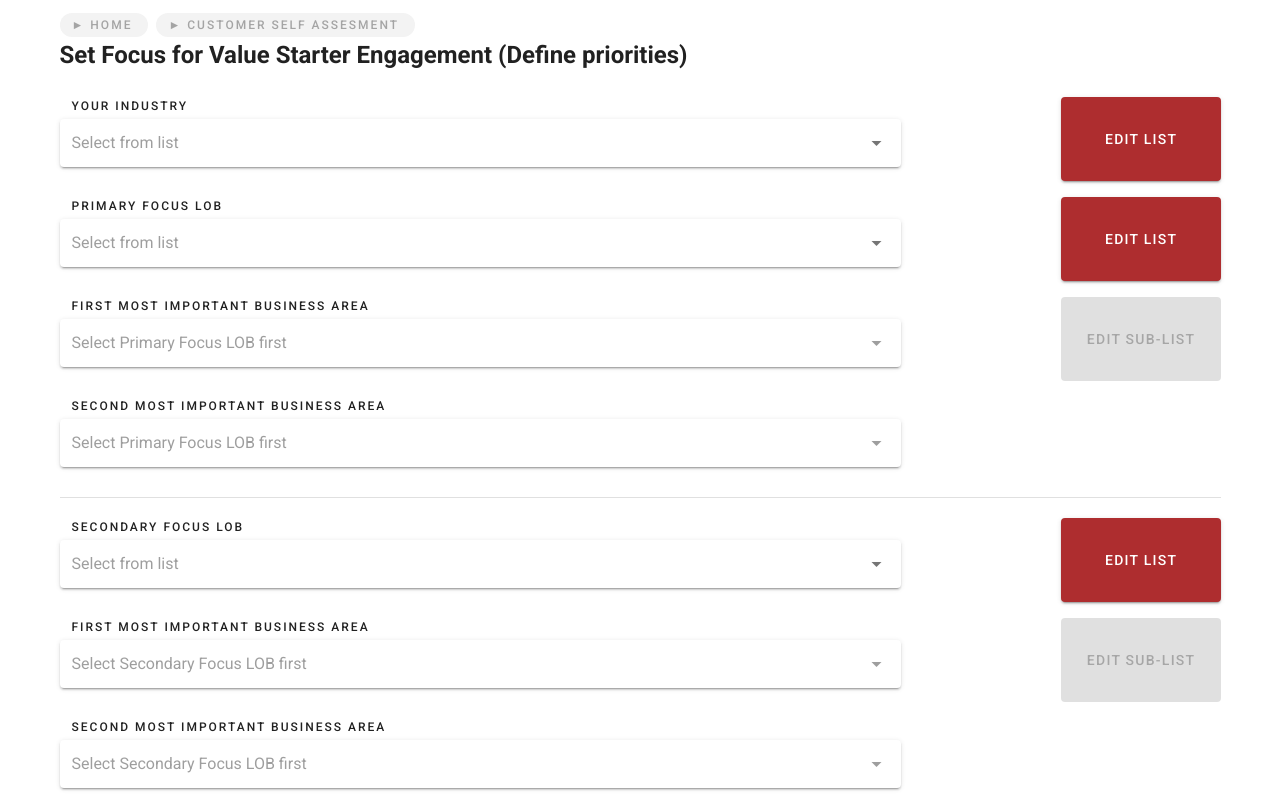
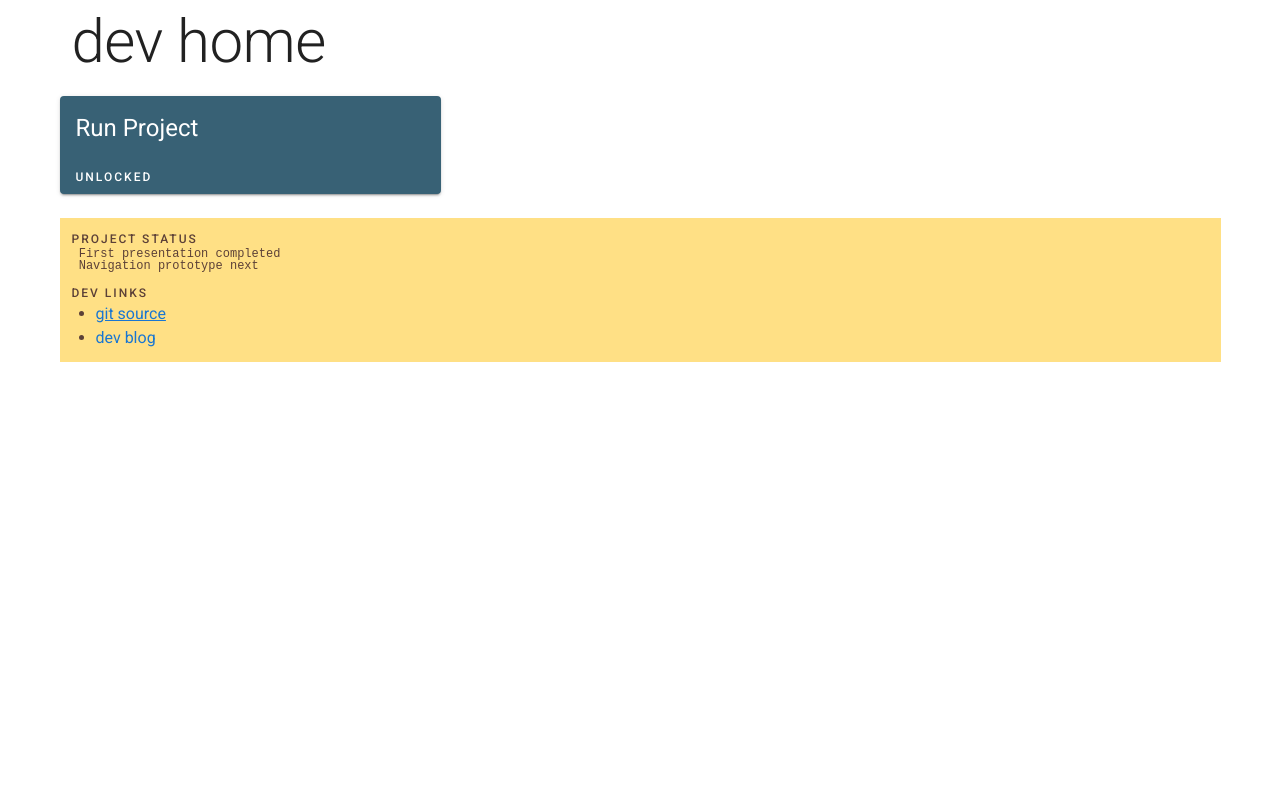
Before and after one commit to zlsheepcity/emergn-walrus, a Vue app: page / in a window 1280 px wide. Shown: the top 800 px of the page. Built offline with nearby package versions, Linux system fonts and the light colour scheme.

Commit message:
devhome created

```diff
--- a/public/index.html
+++ b/public/index.html
@@ -1,19 +1,55 @@
 <!DOCTYPE html>
 <html lang="en">
-  <head>
+<head>
+
     <meta charset="utf-8">
-    <meta http-equiv="X-UA-Compatible" content="IE=edge">
-    <meta name="viewport" content="width=device-width,initial-scale=1.0">
+    <meta name="viewport" content="width=device-width, initial-scale=1">
+    <!-- vueseed 2020.12.9 -->
+
+    <!-- ===================================== HEAD CONTENT -->
+
+
+    <title>seed</title>
+    <!-- <title><%= htmlWebpackPlugin.options.title %></title> -->
+    <meta name="description" content="">
+    <meta name="author"      content="zl">
+
+
+    <!-- ===================================== FAVICON -->
+
+
+    <meta name="theme-color" content="#314159">
     <link rel="icon" href="<%= BASE_URL %>favicon.ico">
-    <title><%= htmlWebpackPlugin.options.title %></title>
-    <link rel="stylesheet" href="https://fonts.googleapis.com/css?family=Roboto:100,300,400,500,700,900">
-    <link rel="stylesheet" href="https://cdn.jsdelivr.net/npm/@mdi/font@latest/css/materialdesignicons.min.css">
-  </head>
-  <body>
+
+
+    <!-- ===================================== UI Framework -->
+
+
+    <!-- vuetify -->
+
+    <link
+        media="screen"
+        href="https://fonts.googleapis.com/css?family=Roboto:100,300,400,500,700,900"
+        rel="stylesheet">
+    <link
+        media="screen"
+        href="https://cdn.jsdelivr.net/npm/@mdi/font@latest/css/materialdesignicons.min.css"
+        rel="stylesheet">
+
+
+    <!-- ===================================== HEAD END -->
+</head>
+<body>
+
+<!-- ========================================= VUE -->
+
+    <div id="app"></div>
     <noscript>
-      <strong>We're sorry but <%= htmlWebpackPlugin.options.title %> doesn't work properly without JavaScript enabled. Please enable it to continue.</strong>
+        <p>It doesn't work without JavaScript enabled.</p>
     </noscript>
-    <div id="app"></div>
-    <!-- built files will be auto injected -->
-  </body>
+
+<!-- =========================================== ʕ⊙ᴥ⊙ʔ -->
+<!-- ========================================= BODY END -->
+
+</body>
 </html>
--- a/src/App.vue
+++ b/src/App.vue
@@ -16,11 +16,7 @@
 
 // ---------------------------- main logic
 
-    import HomeView from "@/views/Home.vue"
-    components = {  HomeView, ...components }
 
-/*    import SetFocusView from "@/views/SetFocus.vue"
-    components = { ...components, SetFocusView }*/
 
 // ---------------------------- export ready
 
--- a/src/framework/router.js
+++ b/src/framework/router.js
@@ -1,96 +1,24 @@
-import Vue from 'vue'
-import VueRouter from 'vue-router'
-import Home from '../views/Home.vue'
+/* Router HQ */
 
+let RouterDNA = {
+ // mode: 'history',
+    base: '',
+}
+
+// routes
+
+import routes from './routes.js'
+RouterDNA = { ...RouterDNA, routes }
+
+// use router
+
+import Vue          from 'vue'
+import VueRouter    from 'vue-router'
 Vue.use(VueRouter)
 
-let routes = [
-  {
-    path: '/',
-    name: 'Home',
-    component: Home
-  },
-  {
-    path: '/about',
-    name: 'About',
-    // route level code-splitting
-    // this generates a separate chunk (about.[hash].js) for this route
-    // which is lazy-loaded when the route is visited.
-    component: function () {
-      return import(/* webpackChunkName: "about" */ '../views/About.vue')
-    }
-  }
-]
+// custom settings
 
-// Project Pages
+// ---------------------------- export ready
 
-routes = [
-
-    {
-        component: () => import(
-            /* webpackChunkName: "PageIntro" */
-                        '../views/PageIntro.vue'),
-            name:                'PageIntro',
-            path:               '/PageIntro',
-            alias:              '/start',
-    },
-    {
-        component: () => import(
-            /* webpackChunkName: "PageHome" */
-                        '../views/PageHome.vue'),
-            name:                'PageHome',
-            path:               '/PageHome',
-    },
-    {
-        component: () => import(
-            /* webpackChunkName: "PageM0" */
-                        '../views/PageM0.vue'),
-            name:                'PageM0',
-            path:               '/PageM0',
-    },
-    {
-        component: () => import(
-            /* webpackChunkName: "PageM0-Form" */
-                        '../views/PageM0-Form.vue'),
-            name:                'PageM0-Form',
-            path:               '/PageM0-Form',
-    },
-    {
-        component: () => import(
-            /* webpackChunkName: "PageM0-2-FinancialData" */
-                        '../views/PageM0-2-FinancialData.vue'),
-            name:                'PageM0-2-FinancialData',
-            path:               '/PageM0-2-FinancialData',
-    },
-
-// deprecated
-
-    {
-        component: () => import(
-            /* webpackChunkName: "PageM0-SetFocus" */
-                        '../views/PageM0-SetFocus.vue'),
-            name:                'PageM0-SetFocus',
-            path:               '/PageM0-SetFocus',
-    },
-    {
-        component: () => import(
-            /* webpackChunkName: "PageM0-FinancialData" */
-                        '../views/PageM0-FinancialData.vue'),
-            name:                'PageM0-FinancialData',
-            path:               '/PageM0-FinancialData',
-    },
-    {
-        component: () => import(
-            /* webpackChunkName: "PageM0-ITstrategy" */
-                        '../views/PageM0-ITstrategy.vue'),
-            name:                'PageM0-ITstrategy',
-            path:               '/PageM0-ITstrategy',
-    },
-
-...routes ]
-
-const router = new VueRouter({
-  routes
-})
-
+const router = new VueRouter(RouterDNA)
 export default router
--- a/src/framework/routes.js
+++ b/src/framework/routes.js
@@ -1,34 +1,101 @@
-/* URL List */
+let Routes = [
 
-export default [
+    // dev hq
 
     {
         component: () => import(
-            /* webpackChunkName: "Home" */
-                        '../views/Home.vue'),
-            name:                'Home',
+            /* webpackChunkName: "Dev_home" */
+                        '../views/Dev_home.vue'),
+            name:                'Dev_home',
+            alias:              '/Dev_home',
             path:               '/',
     },
 
     {
         component: () => import(
-            /* webpackChunkName: "About" */
-                        '../views/About.vue'),
-            name:                'About',
-            path:               '/About',
+            /* webpackChunkName: "Dev_blog" */
+                        '../views/Dev_blog.vue'),
+            name:                'Dev_blog',
+            path:               '/Dev_blog',
     },
 
     {
         component: () => import(
-            /* webpackChunkName: "AboutID" */
-                        '../views/AboutID.vue'),
-            name:                'AboutID',
-            path:               '/About/:id',
-            props: true, // props = [ ...props, 'id' ]
+            /* webpackChunkName: "Dev_blog" */
+                        '../views/Dev_blog.vue'),
+            name:                'Dev_blog',
+            path:               '/Dev_blog/:pageid',
+            props: true, // props = [ ...props, 'pageid' ]
     },
 
-///*/// ---------------------------- 404
+    // dev log
 
+    {
+        component: () => import(
+            /* webpackChunkName: "PageIntro" */
+                        '../views/PageIntro.vue'),
+            name:                'PageIntro',
+            path:               '/PageIntro',
+            alias:              '/start',
+    },
+    {
+        component: () => import(
+            /* webpackChunkName: "PageHome" */
+                        '../views/PageHome.vue'),
+            name:                'PageHome',
+            path:               '/PageHome',
+    },
+    {
+        component: () => import(
+            /* webpackChunkName: "PageM0" */
+                        '../views/PageM0.vue'),
+            name:                'PageM0',
+            path:               '/PageM0',
+    },
+    {
+        component: () => import(
+            /* webpackChunkName: "PageM0-Form" */
+                        '../views/PageM0-Form.vue'),
+            name:                'PageM0-Form',
+            path:               '/PageM0-Form',
+    },
+    {
+        component: () => import(
+            /* webpackChunkName: "PageM0-2-FinancialData" */
+                        '../views/PageM0-2-FinancialData.vue'),
+            name:                'PageM0-2-FinancialData',
+            path:               '/PageM0-2-FinancialData',
+    },
+
+// deprecated
+
+    {
+        component: () => import(
+            /* webpackChunkName: "PageM0-SetFocus" */
+                        '../views/PageM0-SetFocus.vue'),
+            name:                'PageM0-SetFocus',
+            path:               '/PageM0-SetFocus',
+    },
+    {
+        component: () => import(
+            /* webpackChunkName: "PageM0-FinancialData" */
+                        '../views/PageM0-FinancialData.vue'),
+            name:                'PageM0-FinancialData',
+            path:               '/PageM0-FinancialData',
+    },
+    {
+        component: () => import(
+            /* webpackChunkName: "PageM0-ITstrategy" */
+                        '../views/PageM0-ITstrategy.vue'),
+            name:                'PageM0-ITstrategy',
+            path:               '/PageM0-ITstrategy',
+    },
+
+]
+
+// ---------------------------- 404
+
+Routes = [ ...Routes,
     {
         path:  '/page-not-found',
         alias: '/*',
@@ -36,9 +103,8 @@ export default [
         meta: {
             requiresAuthorisation: false,
         },
-    }
+    } ]
 
+// ---------------------------- export ready
 
-///*/// ----------------------------
-
-]
+export default Routes
--- /dev/null
+++ b/src/views/Dev_blog.vue
@@ -0,0 +1,57 @@
+<template>
+    <wrap>
+
+<!-- ===================================== HEADER -->
+
+    <section class="page-header">
+    <v-container>
+    <header class="px-3">
+
+
+        <v-chip small class="overline pr-4 mr-2" @click="f=>GoTo('Dev_home')">
+            ► dev home
+        </v-chip>
+        <h1 class="text-h2">
+            dev blog
+        </h1>
+
+    </header>
+    </v-container>
+    </section>
+
+<!-- ===================================== PROJECT LINKS -->
+
+    </wrap>
+</template>
+
+<script>
+// ---------------------------- define export
+
+    let props       = []
+    let components  = {}
+    let methods     = {}
+    let computed    = {}
+    let watch       = {}
+    let data        = {}
+
+// ---------------------------- main logic
+
+    // use router
+    computed = { ...computed, Router ()   { return this.$router } }
+    methods  = { ...methods,  GoTo (path) { return this.$router.push(path) } }
+
+
+// ---------------------------- export ready
+
+export default {
+    name: 'Dev-Blog',
+    props,
+    components,
+    methods,
+    computed,
+    watch,
+    data () { return data },
+}
+
+// ---------------------------- end script
+</script>
--- /dev/null
+++ b/src/views/Dev_home.vue
@@ -0,0 +1,113 @@
+<template>
+    <wrap>
+
+<!-- ===================================== HEADER -->
+
+    <section class="page-header">
+    <v-container>
+    <header class="px-3">
+
+        <h1 class="text-h2">
+            dev home
+        </h1>
+
+    </header>
+    </v-container>
+    </section>
+
+<!-- ===================================== PROJECT LINKS -->
+
+    <section>
+        <v-container>
+
+            <v-row dense align-content="stretch">
+
+                <v-col  cols="12" md="4">
+                <walrus-card
+                    :disabled="!page.next.ready"
+                    :action="f=>GoTo(page.next.link)">
+                    <div class="headline">
+                        Run Project
+                    </div>
+                </walrus-card>
+                </v-col>
+
+            </v-row>
+
+        </v-container>
+    </section>
+
+<!-- ===================================== DEV LINKS -->
+
+    <section>
+    <v-container>
+
+        <debug class="pa-3">
+            <div class="overline">project status</div>
+            <div display-source class="pb-3">
+                First presentation completed<br>
+                Navigation prototype next<br>
+            </div>
+
+            <div class="overline">dev links</div>
+            <ul>
+                <li>
+                    <a href="https://github.com/zlsheepcity/emergn-walrus">
+                        git source
+                    </a>
+                </li>
+                <li>
+                    <a @click="f=>GoTo('Dev_blog')">
+                        dev blog
+                    </a>
+                </li>
+            </ul>
+        </debug>
+
+    </v-container>
+    </section>
+
+<!-- ===================================== -->
+
+    </wrap>
+</template>
+
+<script>
+// ---------------------------- define export
+
+    let props       = []
+    let components  = {}
+    let methods     = {}
+    let computed    = {}
+    let watch       = {}
+    let data        = {}
+
+// ---------------------------- main logic
+
+    // use router
+    computed = { ...computed, Router ()   { return this.$router } }
+    methods  = { ...methods,  GoTo (path) { return this.$router.push(path) } }
+
+    // this page
+    let page = {
+        next: {
+            ready: true,
+            link:  'PageIntro',
+        },
+    }
+    data = { ...data, page }
+
+// ---------------------------- export ready
+
+export default {
+    name: 'Dev-Home',
+    props,
+    components,
+    methods,
+    computed,
+    watch,
+    data () { return data },
+}
+
+// ---------------------------- end script
+</script>
```
